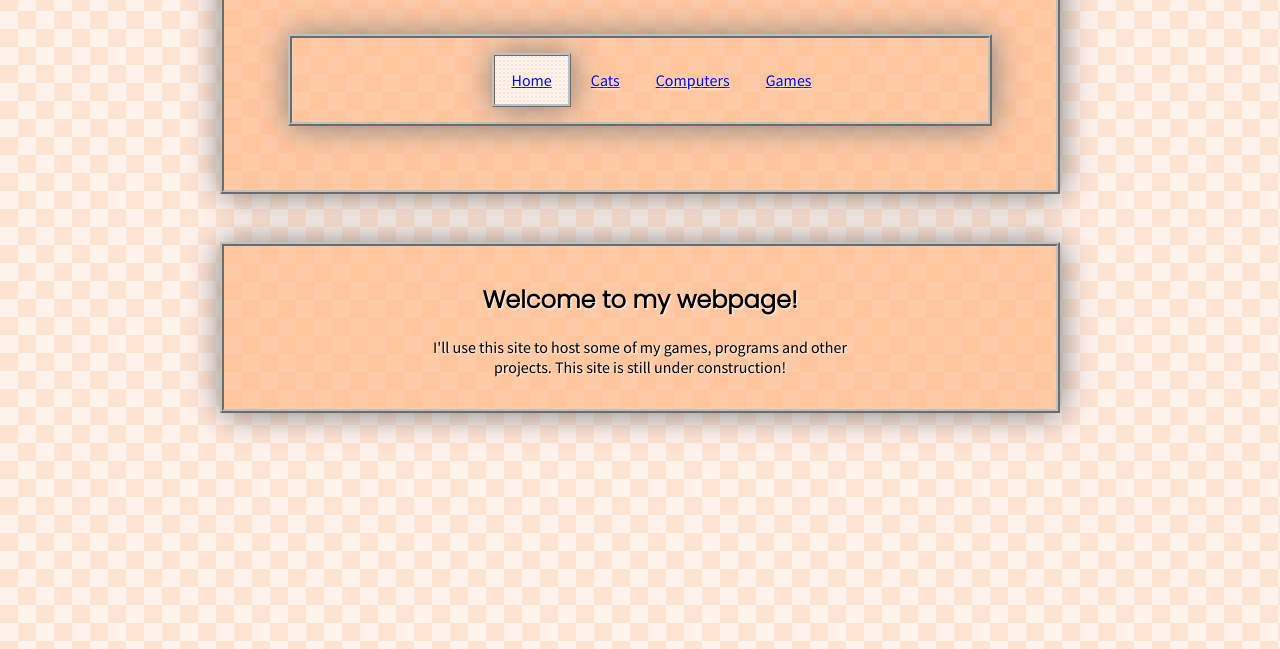
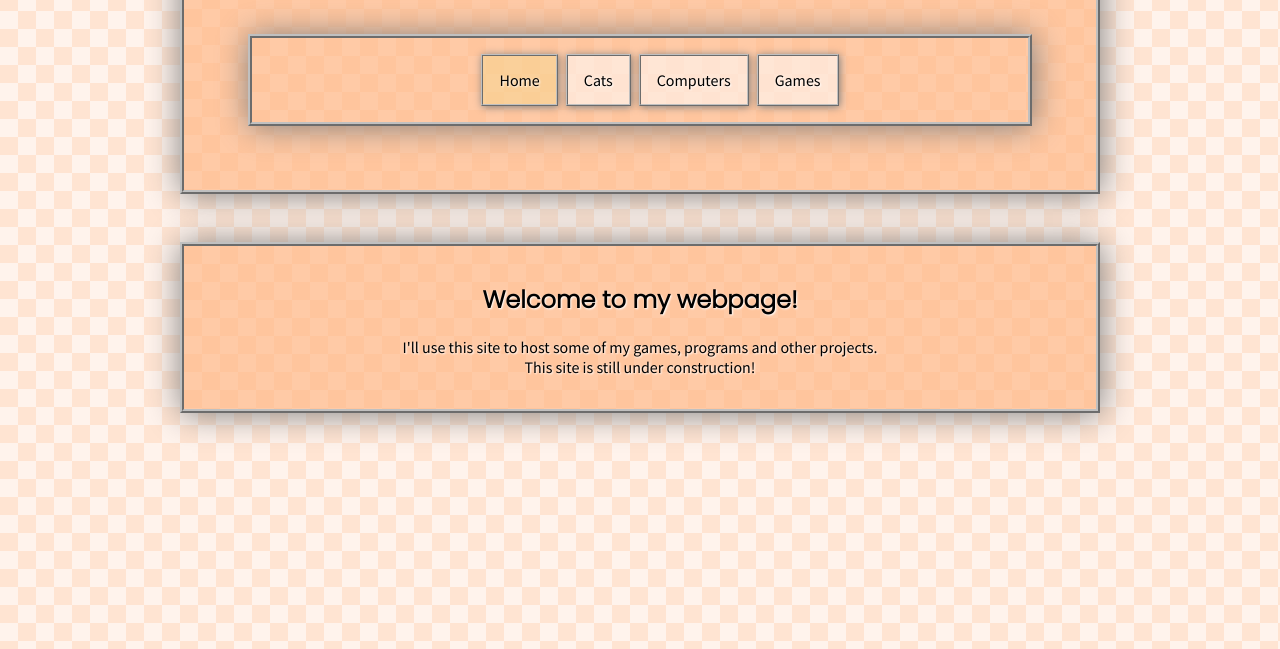
Before and after one commit to Talkashie/talkashie.github.io, a plain HTML site: page index.html in a window 1280 px wide. Shown: the part 151-800 px from the top of the page. Drawn offline with Linux system fonts and the light colour scheme.

Commit message:
fancify buttons

```diff
--- a/css/styles.css
+++ b/css/styles.css
@@ -15,7 +15,7 @@ body {
     border: 4px silver ridge;
     padding: 1em;
     margin: 3em;
-    max-width: 50em;
+    max-width: 55em;
     box-shadow: 1px 1px 2em grey;
 }
 
@@ -60,18 +60,12 @@ p {
 
     list-style: outside;
     display: inline;
-    padding: 14px 16px;
+    padding: 2px;
+    transition-duration: 0.4s;
 }
 
-.hilight {
-    background-image: url(../images/bg3.png);
-    border: 3px silver ridge;
-    max-width: 50em;
-    box-shadow: 1px 1px 2em grey;
-    list-style: outside;
-    display: inline;
-    padding: 14px 16px;
-}
+
+
 
 h1,
 h2,
@@ -87,5 +81,45 @@ li {
 
 header,
 section {
-    min-width: 35em;
+    max-width: 90em;
+    min-width: 45em;
 }
+
+a:link,
+a:visited {
+    background-color: rgba(255, 255, 255, 0.53);
+    color: black;
+    border: 2px ridge silver;
+    padding: 14px 16px;
+    text-align: center;
+    text-decoration: none;
+    transition-duration: 0.4s;
+    display: inline;
+    box-shadow: 1px 1px 0.5em grey;
+    text-shadow: 1px 1px 2px white;
+
+}
+
+a:hover {
+    background-color: rgba(124, 93, 34, 0.15);
+    box-shadow: 1px 1px 1em rgba(255, 255, 255, 0.53);
+}
+
+a.hilight:link,
+a.hilight:visited {
+    color: black;
+    border: 2px ridge silver;
+    padding: 14px 16px;
+    text-align: center;
+    text-decoration: none;
+    transition-duration: 0.4s;
+    display: inline;
+    box-shadow: 1px 1px 0.5em grey;
+    text-shadow: 1px 1px 2px white;
+    background-color: rgba(247, 212, 147, 0.64);
+}
+
+a.hilight:hover {
+    background-color: rgba(124, 93, 34, 0.15);
+    box-shadow: 1px 1px 1em rgba(255, 255, 255, 0.53);
+}
--- a/index.html
+++ b/index.html
@@ -18,7 +18,7 @@
             <nav class="border">
                 <div class="align_center">
                     <ul>
-                        <li class="hilight"><a href="index.html">Home</a></li>
+                        <li class="nav"><a class="hilight" href="index.html">Home</a></li>
                         <li class="nav"><a href="cats.html">Cats</a></li>
                         <li class="nav"><a href="computers.html">Computers</a></li>
                         <li class="nav"><a href="games.html">Games</a></li>
@@ -29,8 +29,13 @@
         </header>
         <section class="border">
             <h2>Welcome to my webpage!</h2>
-            <p>I'll use this site to host some of my games, programs and other projects. This site is still under construction!</p>
+            <p>I'll use this site to host some of my games, programs and other projects. This site is still under construction!
+            </p>
         </section>
+
+
+
+
     </main>
 </body>
 
```
Also changed, not shown: cats.html (+1 -1 lines), computers.html (+1 -1 lines), games.html (+1 -1 lines).
